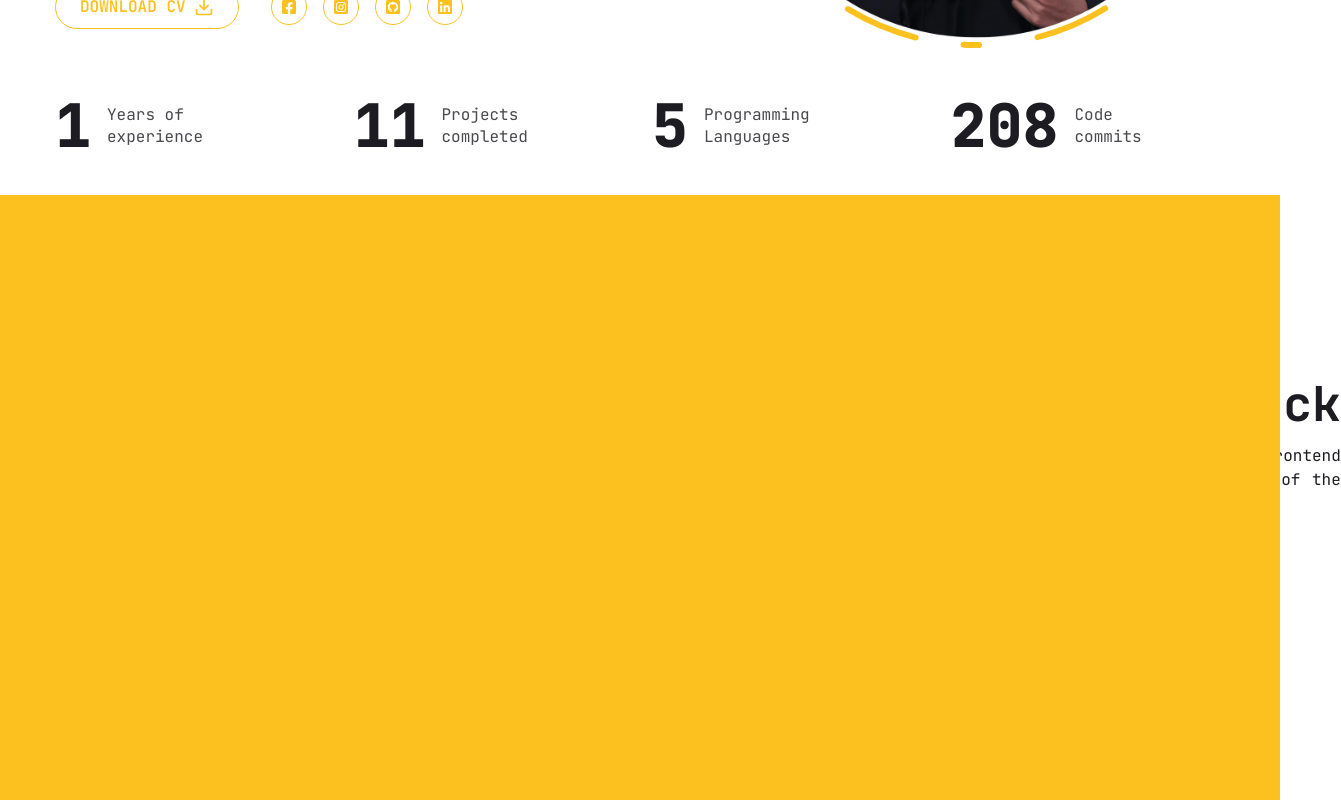
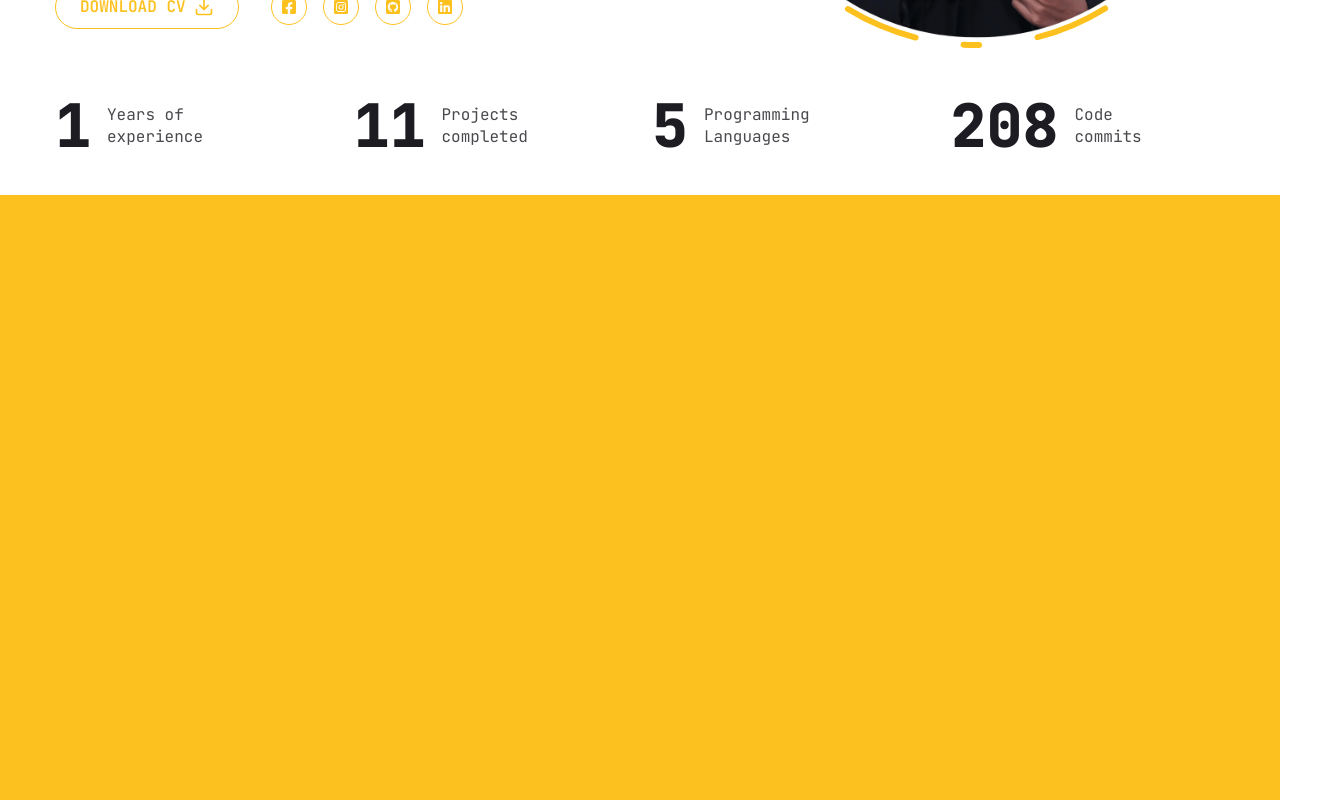
Before and after one commit to Bimasanjaya0704/next-portofolio, a Next.js app: page / in a window 1280 px wide. Shown: the part 605-1405 px from the top of the page, 1341 px wide, since content can reach past the window. Before the commit the page ends 1353 px from the top, so only its background shows below. Built offline with nearby package versions, Linux system fonts and the light colour scheme.

Commit message:
feat : update new layout

```diff
--- a/components/About.tsx
+++ b/components/About.tsx
@@ -51,27 +51,25 @@ const careerMilestones = [
 const About = () => {
   return (
     <section>
-      <div className="bg-white dark:bg-[#232329] dark:border-accent dark:text-accent dark:border-opacity-5 border-4 py-8 md:py-24 text-primary px-4 lg:p-8 my-12 lg:mx-5 rounded-lg">
+      <div className="bg-white dark:bg-[#232329] dark:border-accent dark:text-accent dark:border-opacity-5 border-4 py-8 md:py-24 text-primary px-4 lg:px-8 my-12 lg:mx-5 rounded-lg flex flex-col lg:flex-row items-center">
         {/* Text on the left */}
-        <div className="w-full flex md:flex-nowrap justify-center items-center gap-8">
-          <div className="w-full">
-            <div className="md:text-3xl lg:text-5xl 2xl:text-[100px] 2xl:mb-12 font-bold text-center lg:text-left mb-4">
+        <div className="w-full flex flex-wrap md:flex-nowrap justify-center items-center gap-8">
+          <div className="w-full lg:w-1/2">
+            <div className="md:text-3xl lg:text-5xl 2xl:text-[100px] 2xl:mb-12 font-bold text-center lg:text-left mb-6">
               Career Journey
             </div>
 
-            <div className="space-y-2 md:space-y-3 mb-8 dark:text-primary">
+            <div className="space-y-4 md:space-y-5 mb-8 dark:text-primary">
               {/* Milestone 1 */}
               {careerMilestones.map((milestone, index) => (
                 <div
                   key={index}
-                  className="flex items-center w-full space-x-2 md:space-x-4 py-1.5 md:py-2 px-3 md:px-4 bg-accent rounded-xl"
+                  className="flex items-center w-full space-x-2 md:space-x-4 py-2 md:py-3 px-4 bg-accent rounded-xl"
                 >
-                  <div className="font-bold text-md md:text-xl">
-                    {milestone.year}
-                  </div>
+                  <div className="font-semibold text-md md:text-xl">{milestone.year}</div>
                   <div className="border-l-2 border-primary h-5 2xl:border-l-4"></div>
 
-                  <div className="text-sm md:text-md font-semibold">
+                  <div className="text-sm md:text-md font-medium">
                     {milestone.title}
                   </div>
                 </div>
@@ -80,15 +78,13 @@ const About = () => {
           </div>
 
           {/* Text on the right */}
-          <div className="w-full">
-            <div className="text-2xl mb-4 md:mb-0 md:text-3xl lg:text-5xl 2xl:text-[100px] 2xl:mb-12 font-bold text-center lg:text-right space-y-2">
+          <div className="w-full lg:w-1/2">
+            <div className="text-2xl mb-6 md:mb-4 md:text-3xl lg:text-5xl 2xl:text-[100px] font-bold text-center lg:text-right">
               Techstack
             </div>
+
             <p className="my-4 hidden md:block text-justify text-sm lg:text-base 2xl:text-xl dark:text-white dark:text-opacity-80">
-              As a Software Engineer, I possess a diverse skill set that drives
-              project success. I have been focusing on frontend development since
-              2020 and have been expanding my knowledge into backend technologies
-              since 2024. Here are some of the technologies and tools I use
+              As a Software Engineer, I possess a diverse skill set that drives project success. I have been focusing on frontend development since 2020 and have been expanding my knowledge into backend technologies since 2024. Here are some of the technologies and tools I use:
             </p>
 
             <div className="relative w-full overflow-hidden">
@@ -96,15 +92,11 @@ const About = () => {
                 {techList.concat(techList).map((service, index) => (
                   <div
                     key={index}
-                    className="flex space-x-1 md:space-x-2 px-[10px] py-[5px] md:px-4 md:py-2 bg-accent text-dark dark:text-primary rounded-full shadow-md"
+                    className="flex space-x-2 px-[10px] py-[6px] md:px-6 md:py-3 bg-accent text-dark dark:text-primary rounded-full shadow-md"
                   >
                     <div className="flex items-center gap-2">
-                      <div className="text-[12px] md:text-base">
-                        {service.icon}
-                      </div>
-                      <div className="text-[12px] md:text-base">
-                        {service.name}
-                      </div>
+                      <div className="text-[12px] md:text-base">{service.icon}</div>
+                      <div className="text-[12px] md:text-base">{service.name}</div>
                     </div>
                   </div>
                 ))}
```
